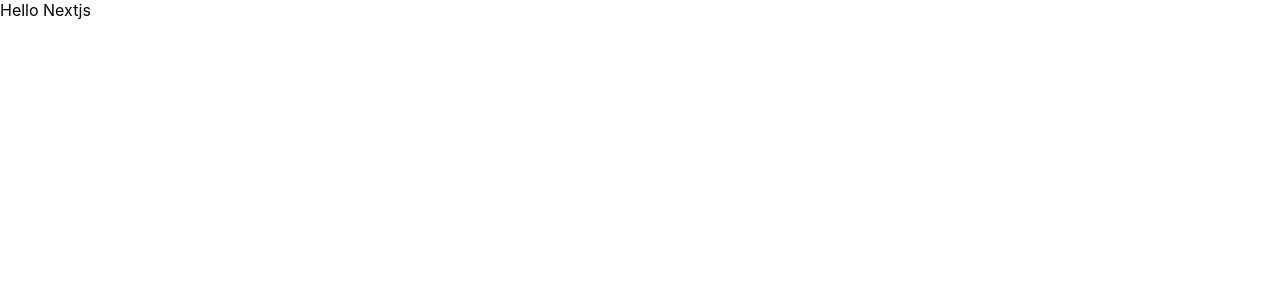
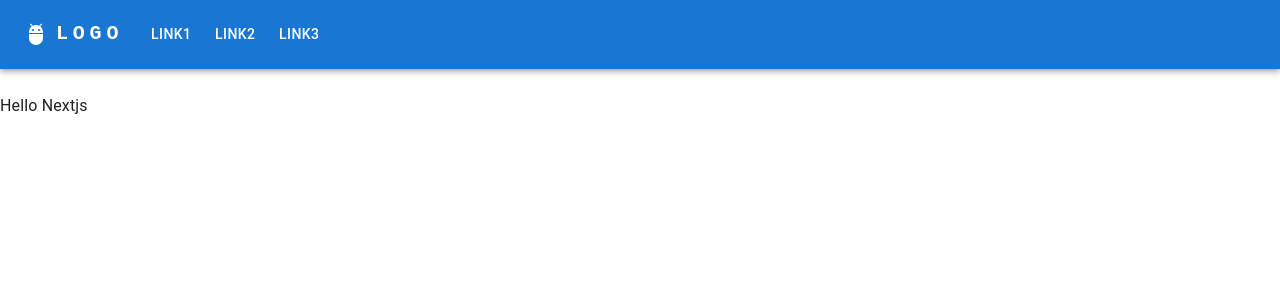
Before and after one commit to sandrohp88/minincore-ui, a Next.js app: page / in a window 1280 px wide. Shown: the top 300 px of the page. Built offline with nearby package versions, Linux system fonts and the light colour scheme.

Commit message:
Add Header to all pages

```diff
--- a/pages/_app.js
+++ b/pages/_app.js
@@ -1,12 +1,28 @@
-import "../styles/globals.css";
+import createCache from "@emotion/cache";
+import { CacheProvider } from "@emotion/react";
+import CssBaseline from "@mui/material/CssBaseline";
+import Head from "next/head";
 import PropTypes from "prop-types";
+import Header from "../components/Header";
 
 const propTypes = {
   Component: PropTypes.elementType.isRequired,
   pageProps: PropTypes.object.isRequired, // eslint-disable-line
 };
+
 function MyApp({ Component, pageProps }) {
-  return <Component {...pageProps} />;
+  return (
+    <CacheProvider value={createCache({ key: "css" })}>
+      <Head>
+        <title>Nerd Pool</title>
+        <meta name="viewport" content="width=device-width, initial-scale=1.0" />
+      </Head>
+      <CssBaseline />
+      <Header {...pageProps} />
+      <Component {...pageProps} />
+    </CacheProvider>
+  );
 }
+
 MyApp.propTypes = propTypes;
 export default MyApp;
```
